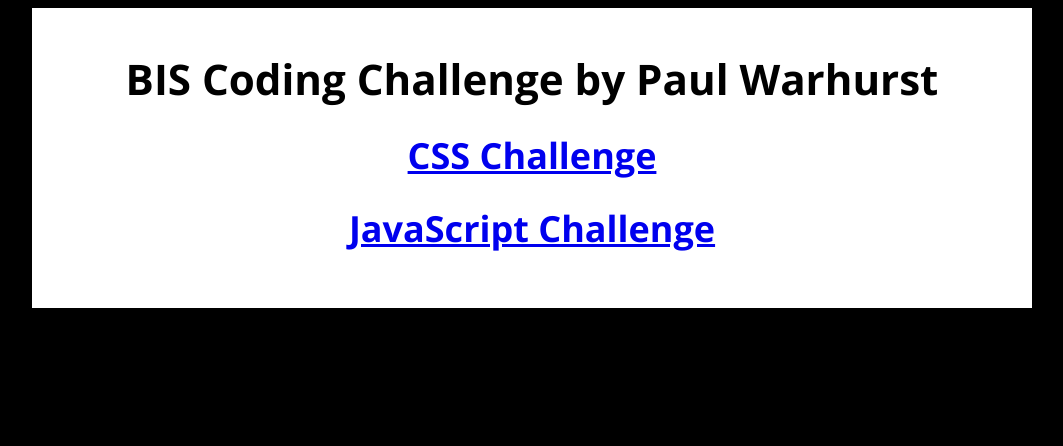
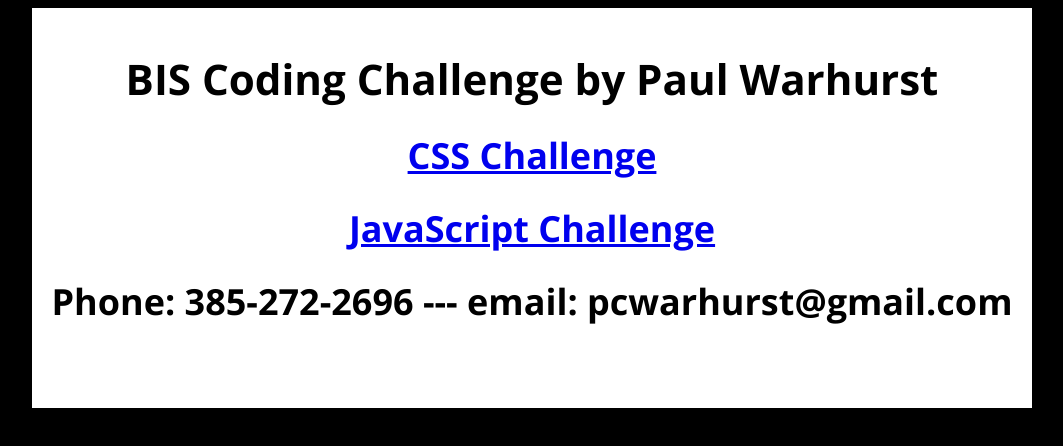
Before and after one commit to pcwarhurst/CSS-JavaScript-Code-Sample, a React (Create React App) app: page / in a window 1280 px wide. Shown: the top 446 px of the page, without its empty margins (108-1171 px from the left). Built offline with nearby package versions, Linux system fonts and the light colour scheme.

Commit message:
(fix): add contact info

```diff
--- a/src/LandingPage.jsx
+++ b/src/LandingPage.jsx
@@ -9,7 +9,7 @@ const WelcomeContainer = styled.div`
   flex-direction: column;
   font-family: Open Sans;
   font-size: 36px;
-  height: 300px;
+  height: 400px;
   width: 1000px;
   > :not(:last-child) {
     margin-bottom: 24px;
@@ -22,6 +22,7 @@ const LandingPage = () => {
       <h3>BIS Coding Challenge by Paul Warhurst</h3>
       <Link to="css"> CSS Challenge</Link>
       <Link to="javascript"> JavaScript Challenge</Link>
+      <div>Phone: 385-272-2696 --- email: pcwarhurst@gmail.com</div>
     </WelcomeContainer>
   );
 };
```
